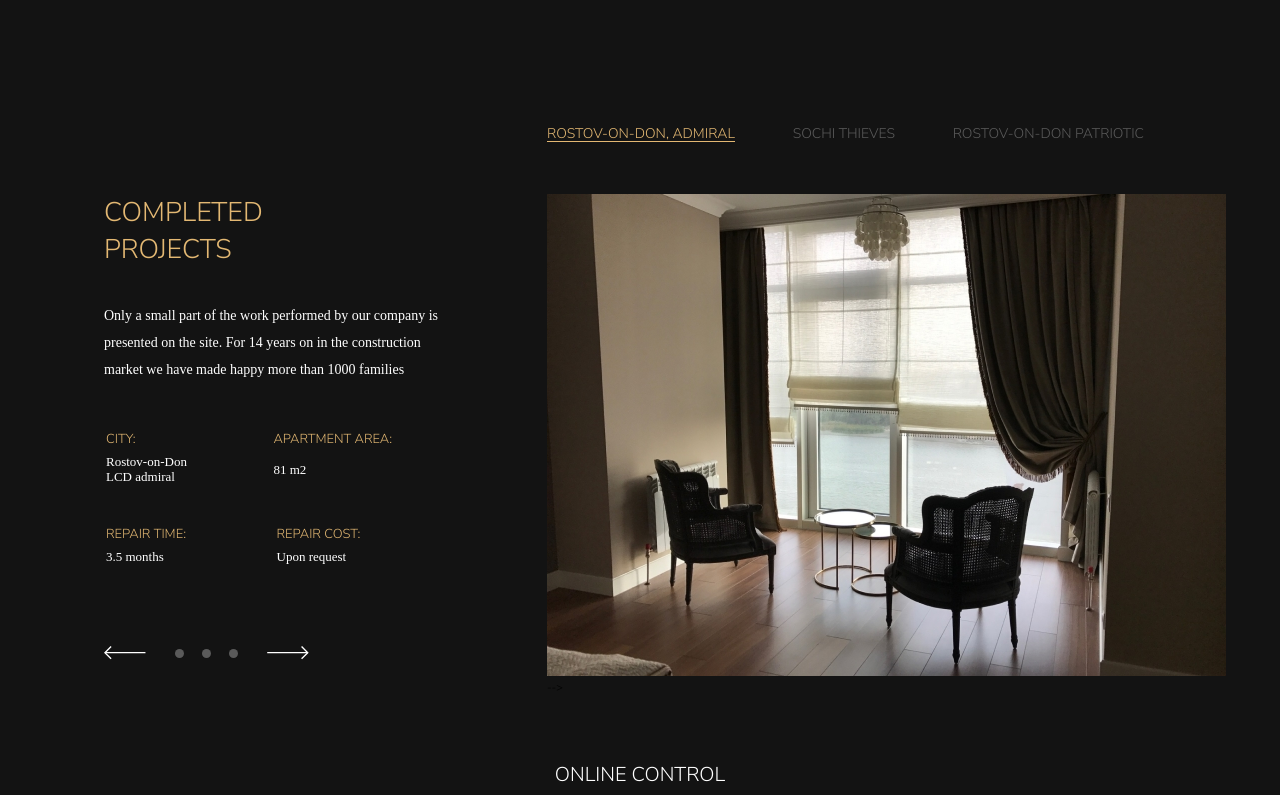
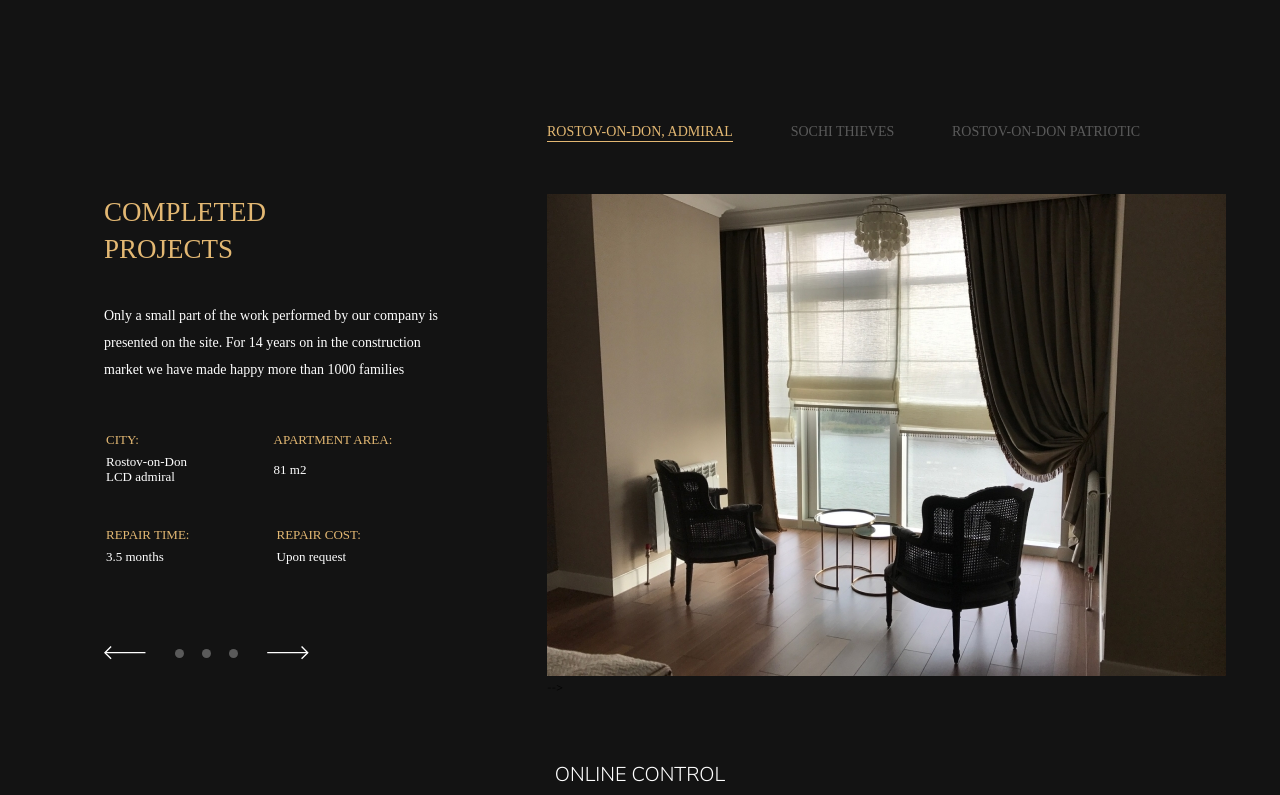
Before and after one commit to Stanislav2077/Proektnew, a plain HTML site: page index.html in a window 1280 px wide. Shown: the part 880-1675 px from the top of the page. Drawn offline with Linux system fonts and the light colour scheme; files whose address does not match are found by name.

```diff
--- a/styles/styles.css
+++ b/styles/styles.css
@@ -228,6 +228,9 @@
 }
 
 .project-title {
+    font-family: 'Yeseva One';
+    font-style: normal;
+    font-weight: 400;
     margin: 0px ;
     margin-bottom: 34px;
     width: 120px;
@@ -254,7 +257,13 @@
 }
 
 .table-title {
-    height: 25px;
+    font-family: 'Yeseva One';
+    font-style: normal;
+    font-weight: 400;
+    font-size: 18px;
+    line-height: 25px;
+    text-transform: uppercase;
+    color: #E3B873;
 }
 
 .project-table thead {
@@ -361,12 +370,16 @@
 } */
 
 .project-link {
+    font-family: 'Yeseva One';
+    font-style: normal;
+    font-weight: 400;
+    font-size: 14px;
+    line-height: 19px;
+    text-transform: uppercase;
+    color: rgba(255, 255, 255, 0.3);
     display: inline-block;
     padding-bottom: 0px;
     margin-right: 55px;
-    font-size: 14px;
-    color: rgba(255, 255, 255, 0.3);
-    text-transform: uppercase;
     text-decoration: none;
 }
 
@@ -375,6 +388,12 @@
 }
 
 .project-link.active {
+    font-family: 'Yeseva One';
+    font-style: normal;
+    font-weight: 400;
+    font-size: 14px;
+    line-height: 19px;
+    text-transform: uppercase;
     color: #E3B873;
     border-bottom: 1px solid #E3B873;
 }
```
